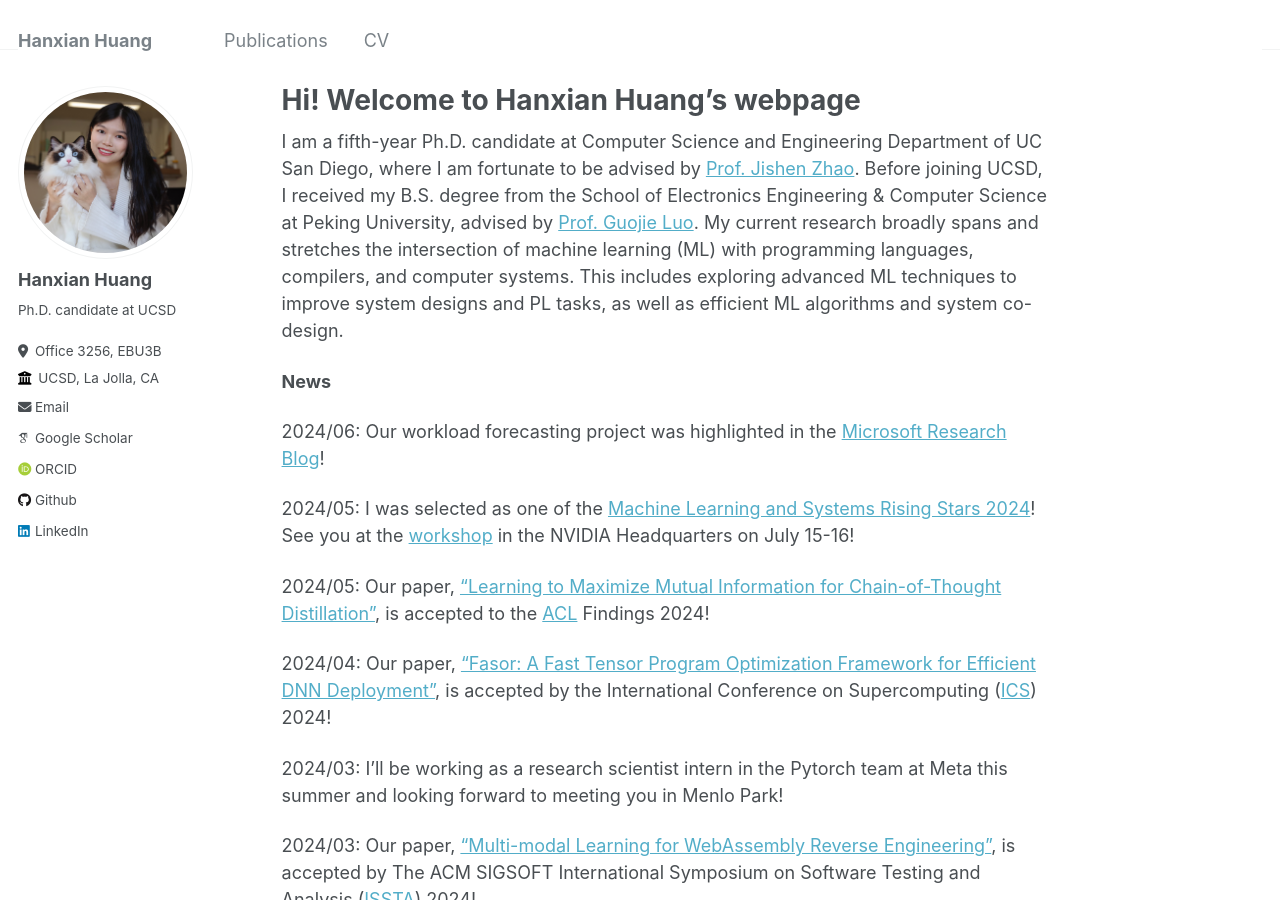
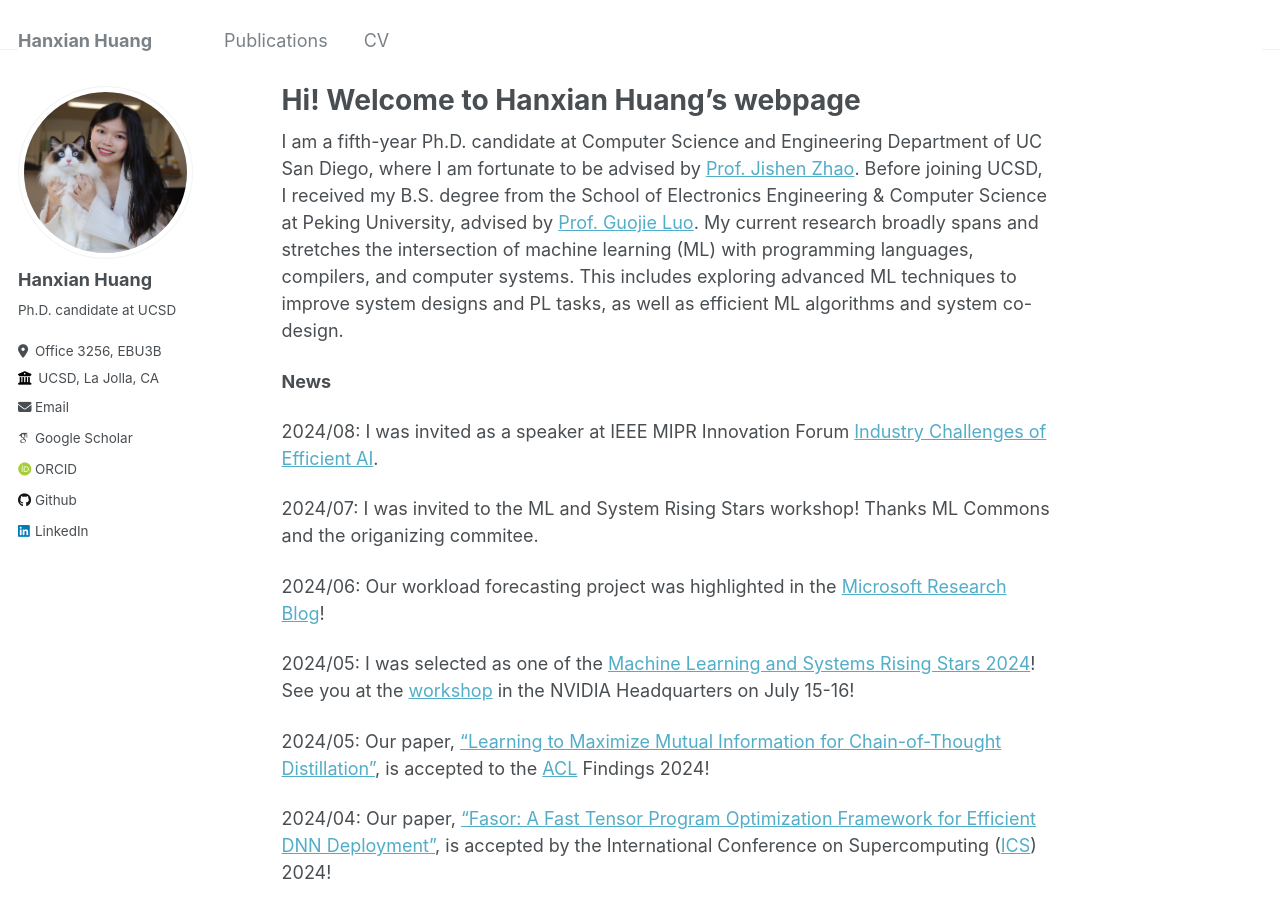
Before and after one commit to Hanxian97/Hanxian97.github.io, a Jekyll site: the page built from _pages/about.md, in a window 1280 px wide and 900 px high. Built offline with Jekyll 4.4.1, drawn with Linux system fonts in a browser that asks for light colours; some web fonts are replaced.

Commit message:
Update about.md

```diff
--- a/_pages/about.md
+++ b/_pages/about.md
@@ -10,6 +10,10 @@ redirect_from:
 I am a fifth-year Ph.D. candidate at Computer Science and Engineering Department of UC San Diego,  where I am fortunate to be advised by [Prof. Jishen Zhao](https://cseweb.ucsd.edu/~jzhao/index.html). Before joining UCSD, I received my B.S. degree from the School of Electronics Engineering & Computer Science at Peking University, advised by [Prof. Guojie Luo](https://ceca.pku.edu.cn/en/people_/faculty_/guojie_luo/). My current research broadly spans and stretches the intersection of machine learning (ML) with programming languages, compilers, and computer systems. This includes exploring advanced ML techniques to improve system designs and PL tasks, as well as efficient ML algorithms and system co-design.
 
 **News**
+
+2024/08: I was invited as a speaker at IEEE MIPR Innovation Forum [Industry Challenges of Efficient AI](https://sites.google.com/view/mipr2024/innovation-forums/innovation-forums-3).
+
+2024/07: I was invited to the ML and System Rising Stars workshop! Thanks ML Commons and the origanizing commitee.
 
 2024/06: Our workload forecasting project was highlighted in the [Microsoft Research Blog](https://www.microsoft.com/en-us/research/blog/sibyl-a-machine-learning-based-framework-for-forecasting-dynamic-workloads/)!
 
```
